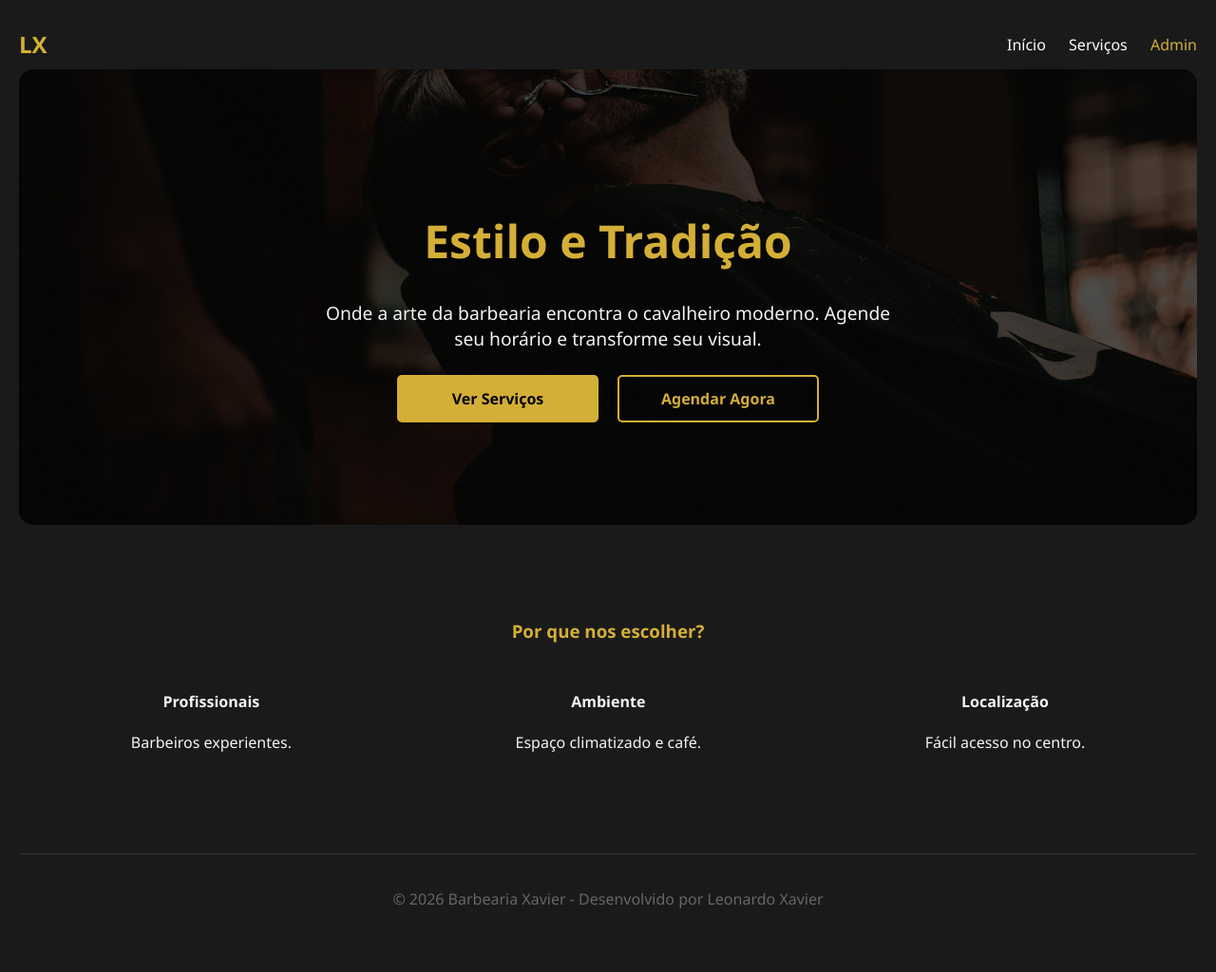
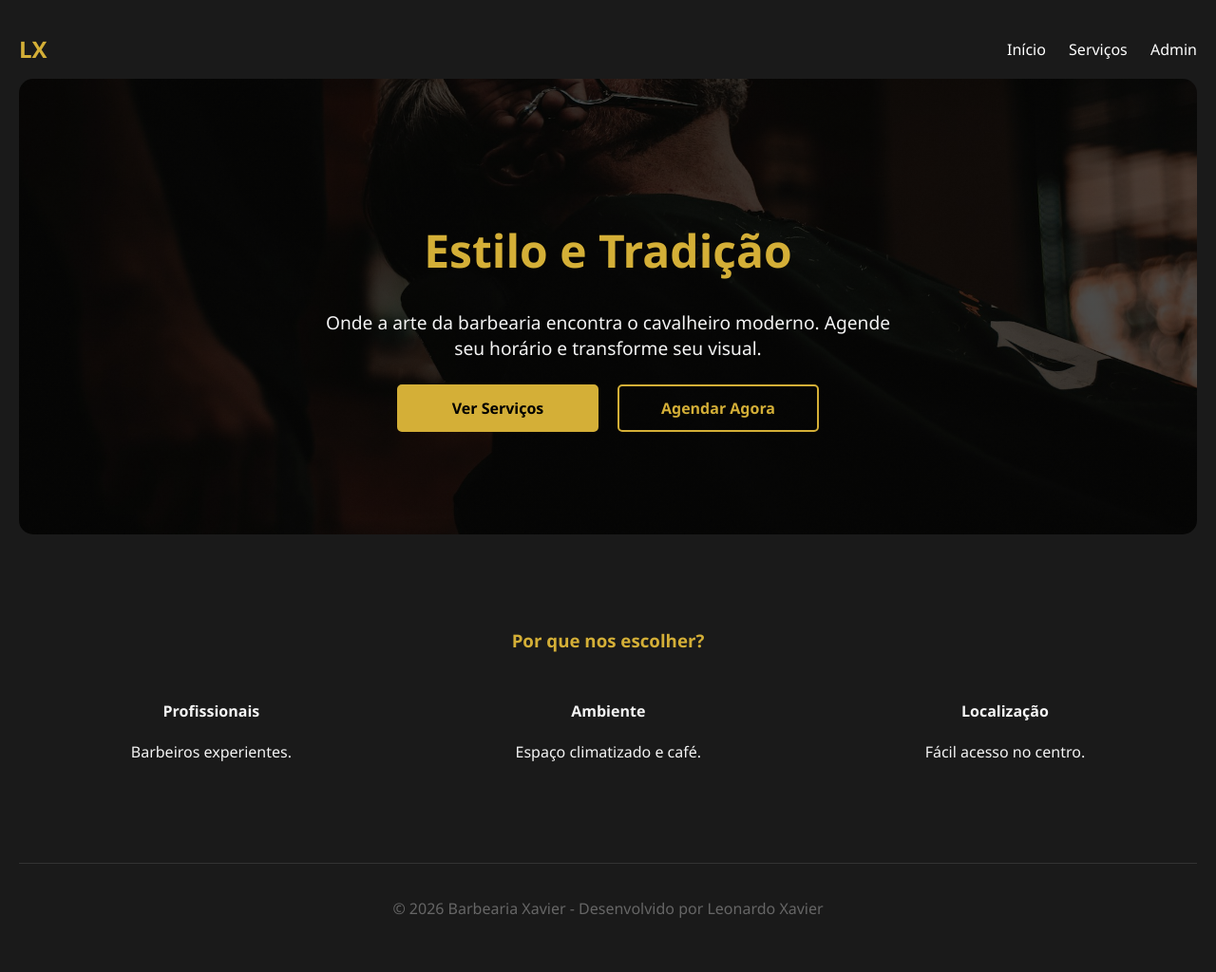
Before and after one commit to leonardoxaviercf/projeto-barbearia-django, a Django app: page / in a window 1280 px wide. Shown: the whole page at 95% size. Before the commit the page ends 957 px from the top, so only its background shows below. Run offline with Django 5.2, Linux system fonts and the light colour scheme.

Commit message:
Reajustando css e criando as classe necessárias

```diff
--- a/barbearia/static/barbearia/style.css
+++ b/barbearia/static/barbearia/style.css
@@ -58,7 +58,34 @@ h1 {
     margin-top: 10px;
 }
 
-/* Regras para a home */
+.navbar {
+    display: flex;
+    justify-content: space-between;
+    align-items: center;
+    padding: 15px 0;
+}
+
+.logo h2 {
+    color: #d4af37;
+    margin: 0;
+}
+
+.nav-links a {
+    color: white;
+    margin-left: 20px;
+    text-decoration: none;
+    transition: color 0.3s;
+}
+
+.nav-links a:hover {
+    color: #d4af37;
+}
+
+.nav-links .nav-admin {
+    color: #d4af37;
+    font-weight: bold;
+}
+
 .hero {
     height: 60vh;
     display: flex;
@@ -113,7 +140,6 @@ h1 {
     border-color: #b8962e;
 }
 
-/* Botão Secundário (Vazado) */
 .btn-secondary-custom {
     background-color: transparent;
     color: #d4af37;
@@ -124,3 +150,32 @@ h1 {
     background-color: #d4af37;
     color: #000;
 }
+
+.info-section {
+    text-align: center;
+    padding: 40px 0;
+}
+
+.info-container {
+    display: flex;
+    justify-content: space-around;
+    margin-top: 30px;
+}
+
+.golden-text {
+    color: #d4af37;
+}
+
+.info-container {
+    display: flex;
+    justify-content: space-around;
+    margin-top: 30px;
+}
+
+.main-footer {
+    text-align: center;
+    margin-top: 50px;
+    color: #666;
+    border-top: 1px solid #333;
+    padding: 20px 0;
+}
--- a/barbearia/templates/home.html
+++ b/barbearia/templates/home.html
@@ -1,6 +1,6 @@
 {% load static %}
 <!DOCTYPE html>
-<html lang="pt-br">
+<html lang="pt-">
 <head>
     <meta charset="UTF-8">
     <meta name="viewport" content="width=device-width, initial-scale=1.0">
@@ -10,12 +10,12 @@
 <body>
 
     <header>
-        <nav style="display: flex; justify-content: space-between; align-items: center; padding: 10px 0;">
-            <div class="logo"><h2 style="color: #d4af37; margin: 0;">LX</h2></div>
-            <div>
-                <a href="{% url 'home' %}" style="color: white; margin-left: 20px; text-decoration: none;">Início</a>
-                <a href="{% url 'lista_servicos' %}" style="color: white; margin-left: 20px; text-decoration: none;">Serviços</a>
-                <a href="/admin" style="color: #d4af37; margin-left: 20px; text-decoration: none;">Admin</a>
+        <nav class="navbar">
+            <div class="logo"><h2>LX</h2></div>
+            <div class="nav-links">
+                <a href="{% url 'home' %}">Início</a>
+                <a href="{% url 'lista_servicos' %}">Serviços</a>
+                <a href="/admin">Admin</a>
             </div>
         </nav>
     </header>
@@ -31,9 +31,9 @@
             </div>
         </section>
 
-        <section style="text-align: center; padding: 40px 0;">
-            <h3 style="color: #d4af37;">Por que nos escolher?</h3>
-            <div style="display: flex; justify-content: space-around; margin-top: 30px;">
+        <section class="info-section">
+            <h3 class="golden-text">Por que nos escolher?</h3>
+            <div class="info-container">
                 <div>
                     <h4>Profissionais</h4>
                     <p>Barbeiros experientes.</p>
@@ -50,7 +50,7 @@
         </section>
     </main>
 
-    <footer style="text-align: center; margin-top: 50px; color: #666; border-top: 1px solid #333; padding-top: 20px;">
+    <footer class="main-footer">
         <p>&copy; 2026 Barbearia Xavier - Desenvolvido por Leonardo Xavier</p>
     </footer>
 
```
